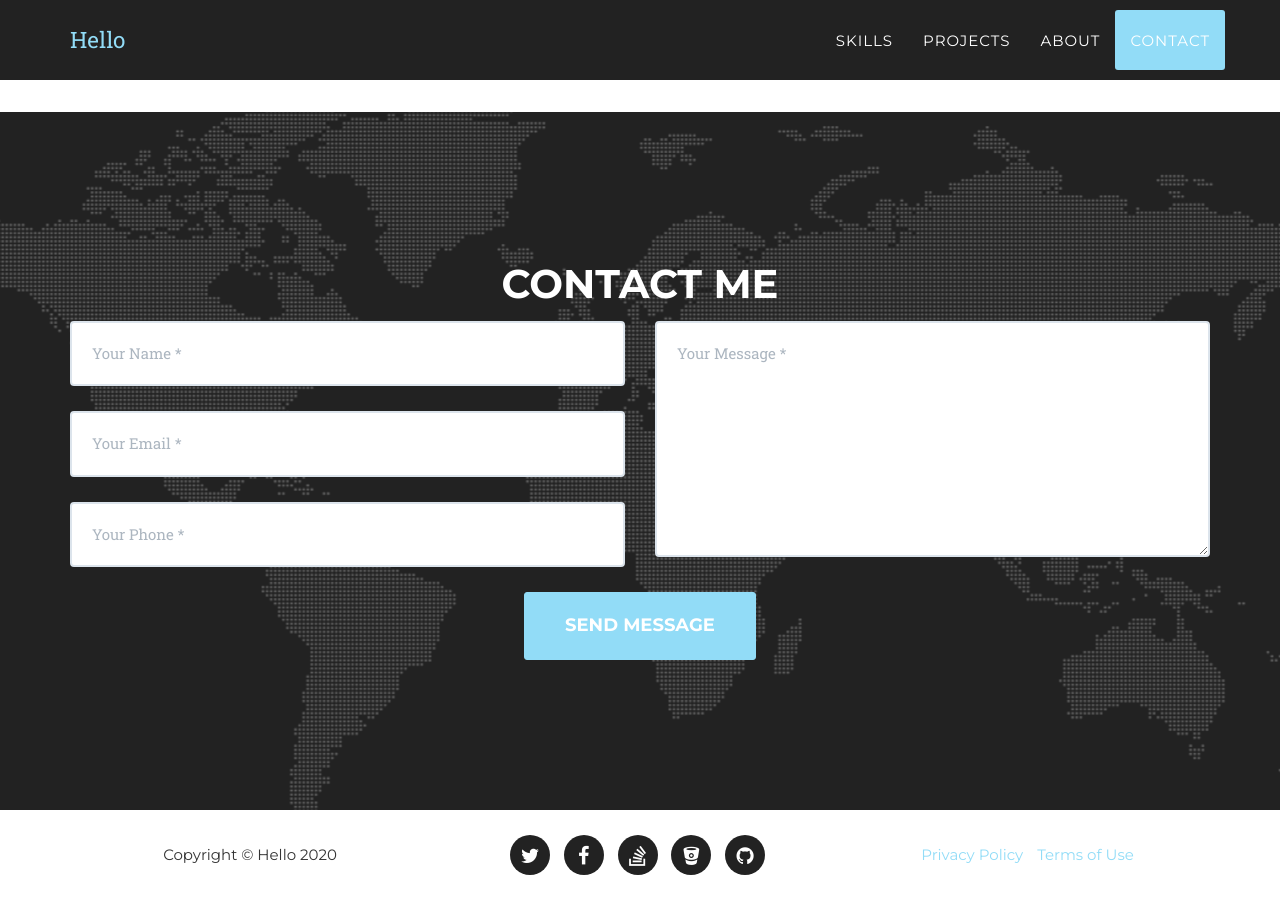
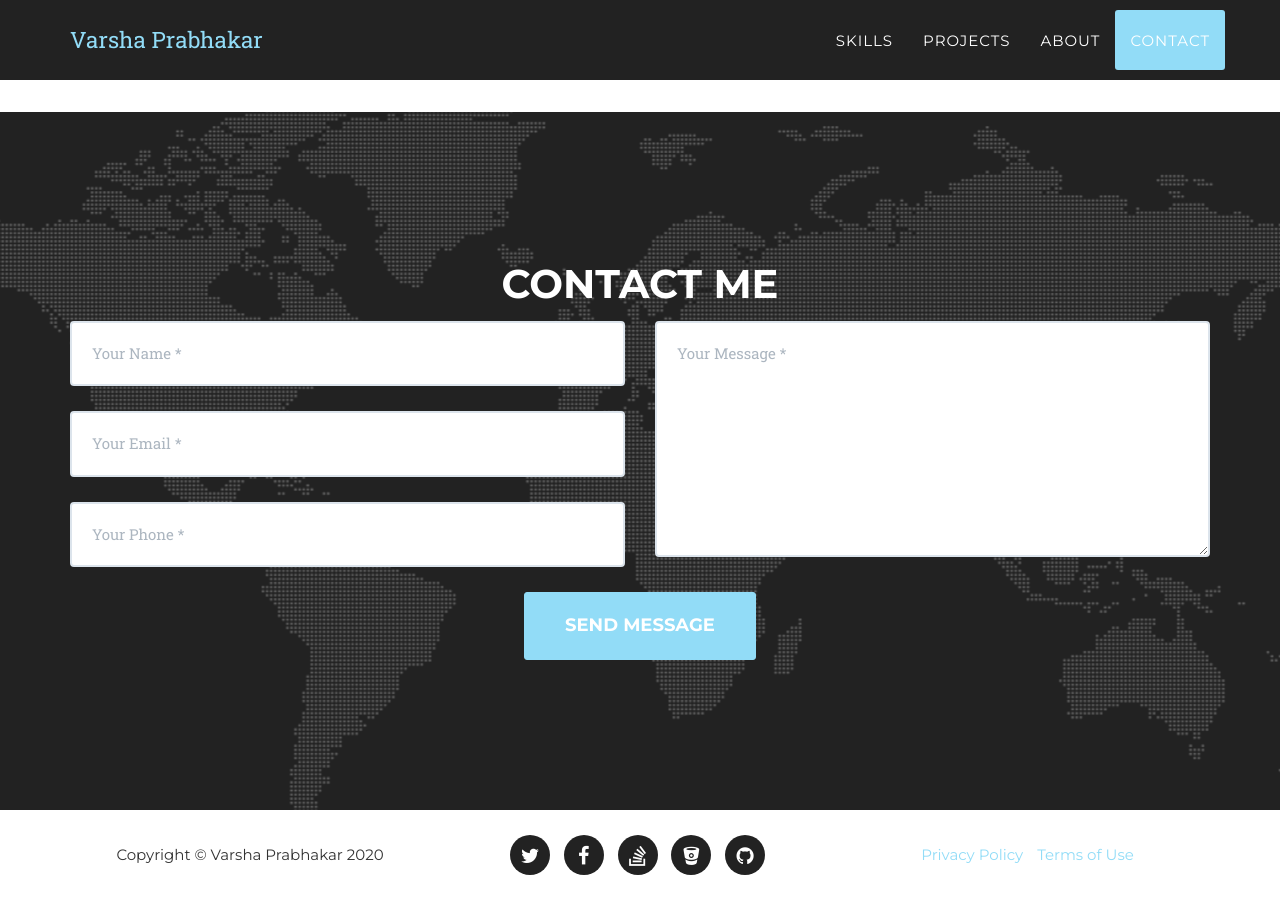
Before and after one commit to VarshaPrabhakar07/VarshaPrabhakar07.github.io, a Jekyll site: the page built from index.html, in a window 1280 px wide and 900 px high, scrolled down 3681 px. Built offline with Jekyll 4.4.1, drawn with Linux system fonts in a browser that asks for light colours; some web fonts are replaced.

Commit message:
Update _config.yml

```diff
--- a/_config.yml
+++ b/_config.yml
@@ -2,7 +2,7 @@ url: https://y7kim.github.io
 baseurl: /VarshaPrabhakar07.github.io/
 
 # Site settings
-title: Hello
+title: Varsha Prabhakar
 email: varshaprabhakar07@gmail.com
 description: "Varsha Prabhakar Personal Blog"
 
```
